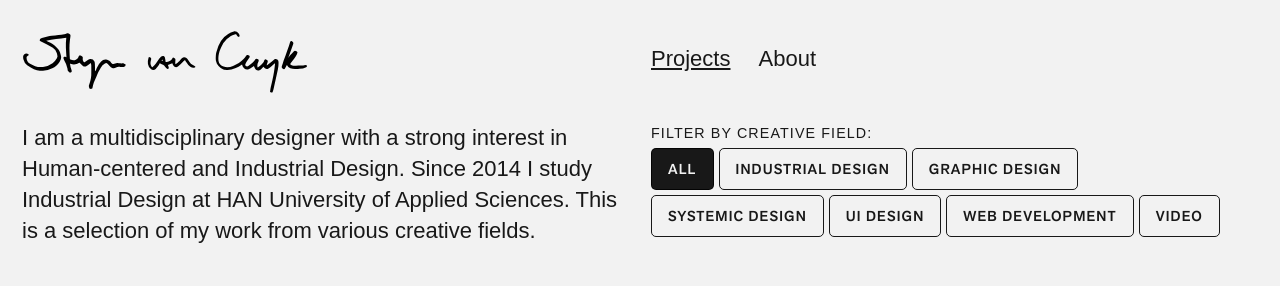
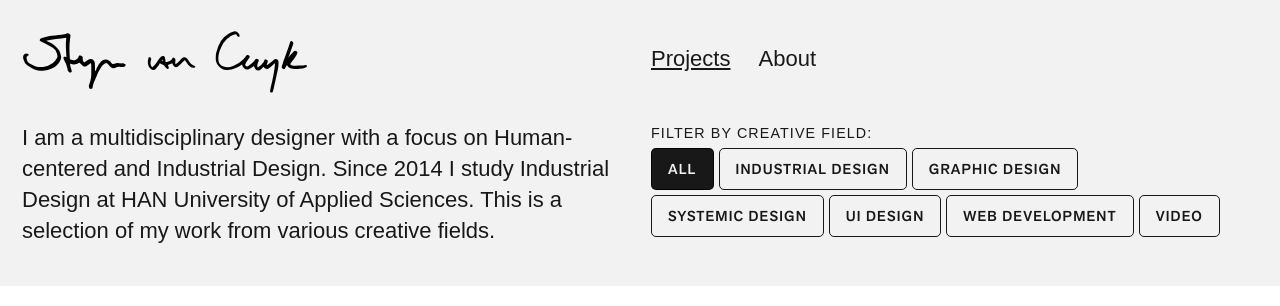
Before and after one commit to stijnvc/personal-website-rev2, a Jekyll site: the page built from index.html, in a window 1280 px wide and 900 px high, cut to the strip 0-306 px from the top of the window. Built offline with Jekyll 4.4.1, drawn with Linux system fonts in a browser that asks for light colours; some web fonts are replaced.

Commit message:
Update header.html

```diff
--- a/_includes/header.html
+++ b/_includes/header.html
@@ -9,7 +9,7 @@
         <a class="about" href="{{ site.baseurl }}/about">About</a>
       </nav>
       <div class="flex-item fade"><p class="homepage-description">I am a multidisciplinary
-        designer with a strong interest in Human-centered and Industrial Design. Since 2014 I study Industrial Design at HAN University of Applied
+        designer with a focus on Human-centered and Industrial Design. Since 2014 I study Industrial Design at HAN University of Applied
         Sciences. This is a selection of my work from various creative fields.
       </p></div>
       <div class="fade noselect categories flex-item">
```
